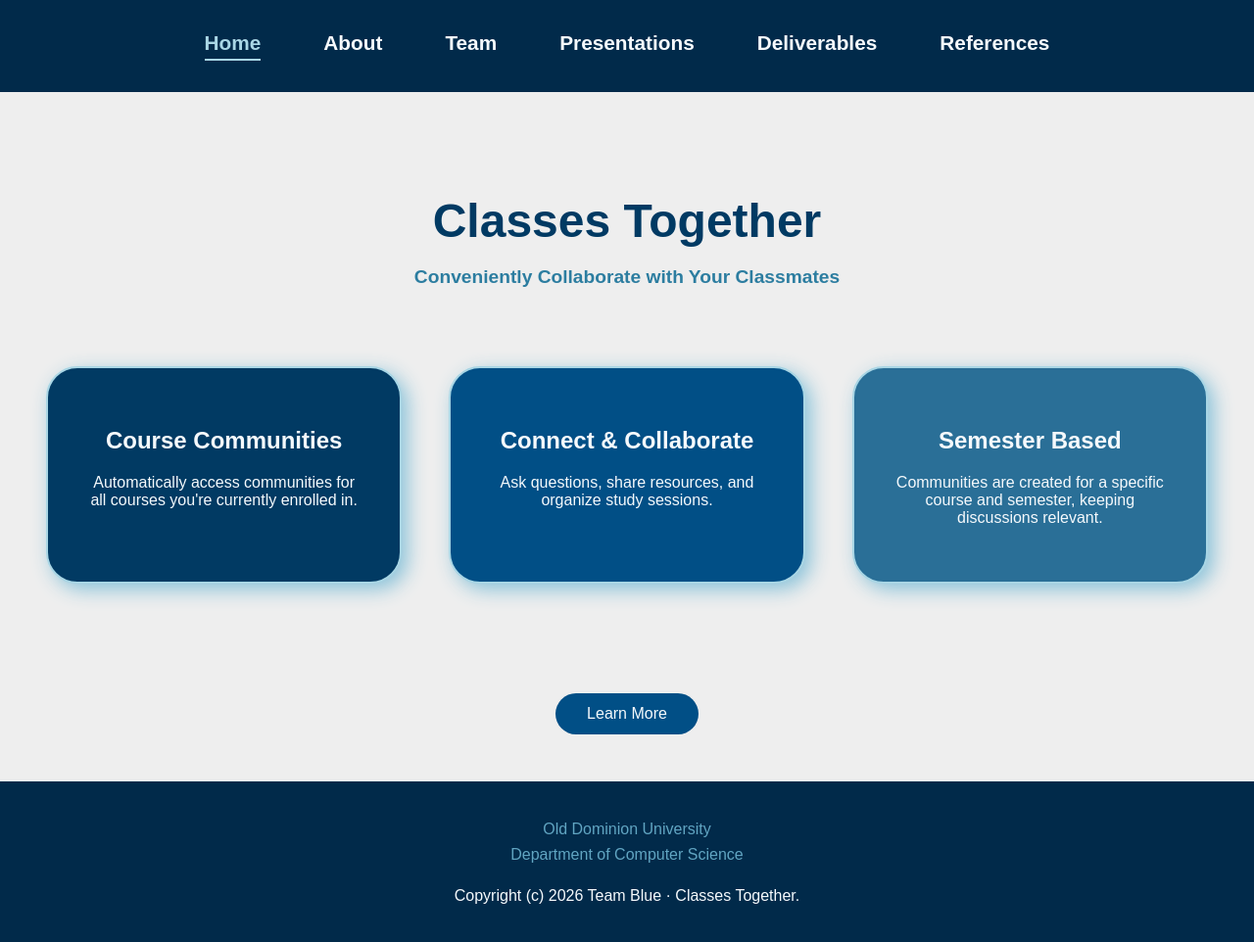
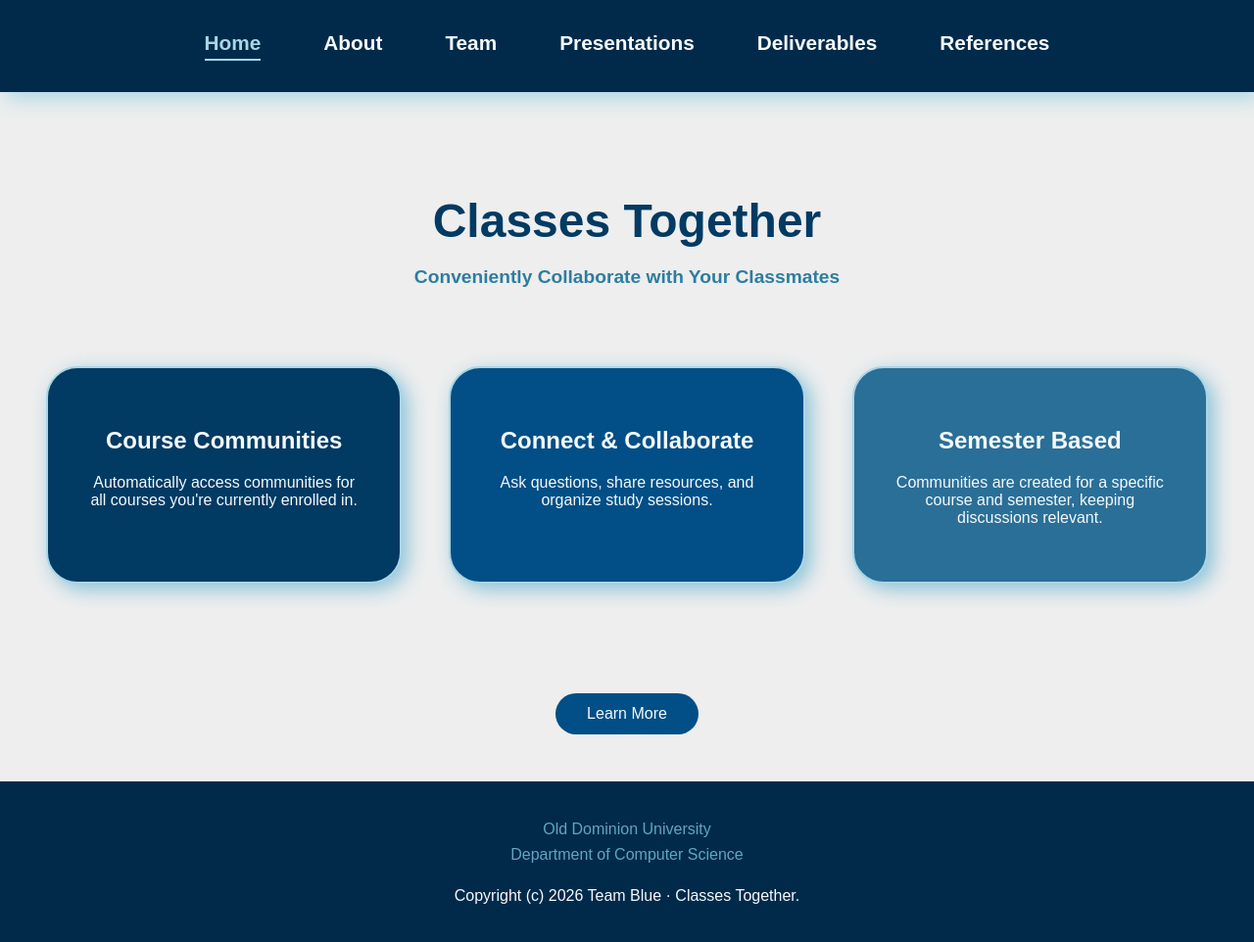
Before and after one commit to classes-together/classes-together.github.io, a Jekyll site: the page built from index.html, in a window 1280 px wide and 964 px high. Shown: the whole window at 98% size. Built offline with Jekyll 4.4.1, drawn with Linux system fonts in a browser that asks for light colours.

Commit message:
Navigation bar remain visible while scrolling

```diff
--- a/assets/css/style.css
+++ b/assets/css/style.css
@@ -58,6 +58,14 @@ main {
 /*
  * NAVIGATION AND FOOTER
  */
+nav {
+  position: sticky;
+  top: 0;
+  z-index: 100;
+
+  box-shadow: 6px 6px 20px var(--blue-pale);
+}
+
 nav,
 footer {
   background-color: var(--blue-darkest);
```
